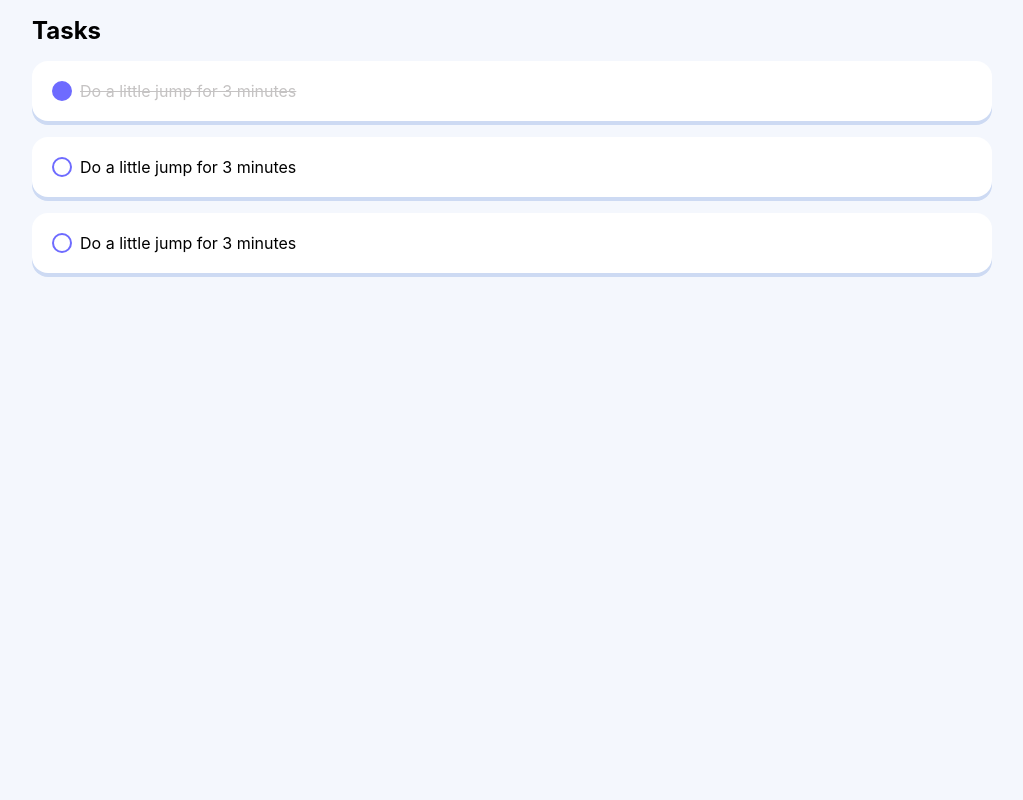
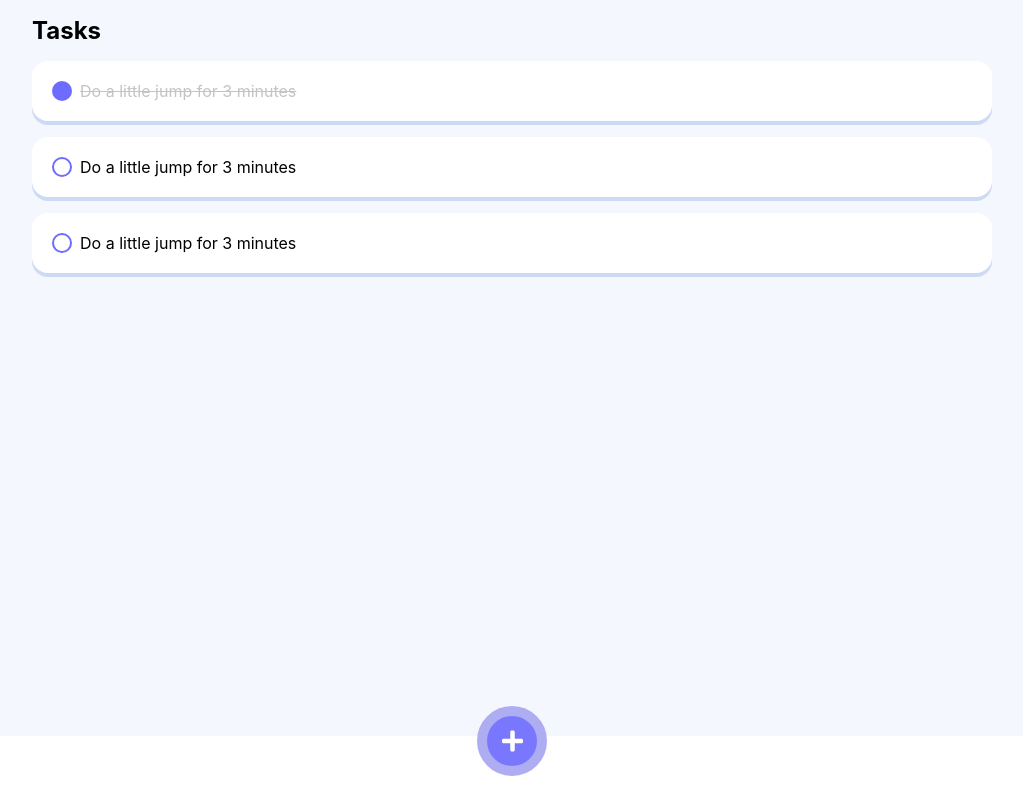
Before and after one commit to RaihanStark/todo-react, a React (Create React App) app: page / in a window 1280 px wide. Shown: the whole page, without its empty margins (128-1151 px from the left). Built offline with nearby package versions, Linux system fonts and the light colour scheme.

Commit message:
add bottom navigation

```diff
--- a/src/components/Container/Container.jsx
+++ b/src/components/Container/Container.jsx
@@ -4,7 +4,7 @@ const StyledContainer = styled.div`
   margin-left: auto;
   margin-right: auto;
   max-width: 960px;
-
+  padding: 0 1.5rem;
   @media (max-width: 1140px) {
     max-width: 768px;
   }
--- /dev/null
+++ b/src/components/Input/Input.jsx
@@ -0,0 +1,16 @@
+import styled from "styled-components";
+
+const StyledInput = styled.input`
+  background-color: #afadf2;
+  border: none;
+  padding: 0.75rem 1rem;
+  color: white;
+
+  border-radius: 0.5rem;
+`;
+
+function Input() {
+  return <StyledInput type="text" />;
+}
+
+export default Input;
--- a/src/components/Task/Task.jsx
+++ b/src/components/Task/Task.jsx
@@ -8,9 +8,9 @@ const StyledTask = styled.div`
   align-items: center;
 `;
 
-const StyledTaskAction = styled.div`
-  margin-left: auto;
-`;
+// const StyledTaskAction = styled.div`
+//   margin-left: auto;
+// `;
 
 const Title = styled.span`
   margin-left: 0.5rem;
--- /dev/null
+++ b/src/containers/BottomNavigation/BottomNavigation.jsx
@@ -0,0 +1,54 @@
+import styled from "styled-components";
+import { FontAwesomeIcon } from "@fortawesome/react-fontawesome";
+import { faPlus } from "@fortawesome/free-solid-svg-icons";
+import { motion } from "framer-motion";
+import { Link } from "react-router-dom";
+
+const Nav = styled.div`
+  position: fixed;
+  width: 100%;
+  bottom: 0;
+  height: 4rem;
+
+  background-color: white;
+  display: flex;
+  justify-content: center;
+`;
+
+const Circle = styled(motion.div)`
+  width: 50px;
+  height: 50px;
+  background-color: #7a77ff;
+  border-radius: 50%;
+  margin-top: -1.85rem;
+
+  border: 10px #afadf2 solid;
+
+  display: flex;
+  align-items: center;
+  justify-content: center;
+
+  cursor: pointer;
+`;
+
+const StyleLink = styled(Link)`
+  user-select: none; /* supported by Chrome and Opera */
+  -webkit-user-select: none; /* Safari */
+  -khtml-user-select: none; /* Konqueror HTML */
+  -moz-user-select: none; /* Firefox */
+  -ms-user-select: none; /* Internet Explorer/Edge */
+`;
+
+function BottomNavigation() {
+  return (
+    <Nav>
+      <StyleLink to="/create_task">
+        <Circle whileHover={{ scale: 1.1 }} whileTap={{ scale: 0.9 }}>
+          <FontAwesomeIcon icon={faPlus} size="xl" color="white" />
+        </Circle>
+      </StyleLink>
+    </Nav>
+  );
+}
+
+export default BottomNavigation;
--- a/src/containers/CreateTask/CreateTask.jsx
+++ b/src/containers/CreateTask/CreateTask.jsx
@@ -1,5 +1,41 @@
+import styled from "styled-components";
+import Container from "../../components/Container/Container";
+import Input from "../../components/Input/Input";
+
+const StyledHome = styled.div`
+  background-color: #7a77ff;
+  height: 100%;
+`;
+
+const StyledTask = styled.div`
+  background-color: white;
+  height: max-content;
+  border-radius: 2rem;
+  height: 100%;
+`;
+
+const StyledSectionTitle = styled.h2`
+  padding: 1rem 0;
+  color: white;
+`;
+
 function CreateTask() {
-  return <div>this is task page</div>;
+  return (
+    <StyledHome>
+      <Container>
+        <StyledSectionTitle>Add new tasks</StyledSectionTitle>
+      </Container>
+
+      <Container>
+        <StyledTask>
+          <div>
+            <Input />
+            <button>Create New Task</button>
+          </div>
+        </StyledTask>
+      </Container>
+    </StyledHome>
+  );
 }
 
 export default CreateTask;
--- a/src/containers/Home/Home.jsx
+++ b/src/containers/Home/Home.jsx
@@ -2,11 +2,11 @@ import styled from "styled-components";
 import Task from "../../components/Task/Task";
 import Container from "../../components/Container/Container";
 import TaskList from "../TaskList/TaskList";
+import BottomNavigation from "../BottomNavigation/BottomNavigation";
 
 const StyledHome = styled.div`
   background-color: #f4f7fd;
   height: 100vh;
-  padding: 0 1.5rem;
 `;
 
 const StyledSectionTitle = styled.h2`
@@ -24,6 +24,7 @@ function Home() {
           <Task title="Do a little jump for 3 minutes"></Task>
         </TaskList>
       </Container>
+      <BottomNavigation />
     </StyledHome>
   );
 }
--- a/src/globalStyles.js
+++ b/src/globalStyles.js
@@ -11,6 +11,11 @@ const GlobalStyle = createGlobalStyle`
     h1,h2,h3,h4,h5,h6 {
         margin: 0;
     }
+
+    html, body, #root{
+        height: 100%;
+    }
+
 `;
 
 export default GlobalStyle;
```
